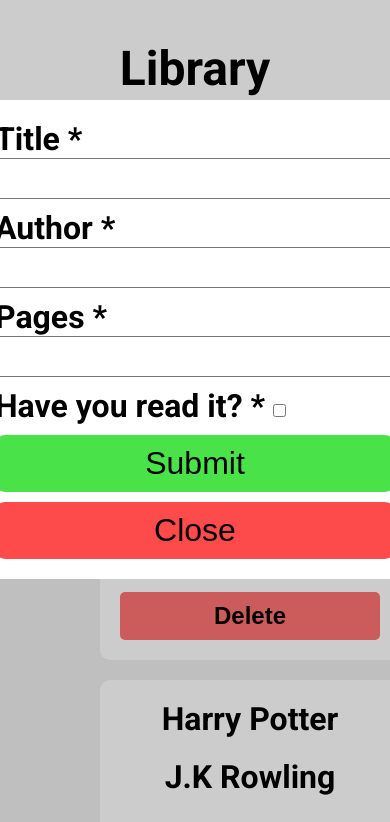
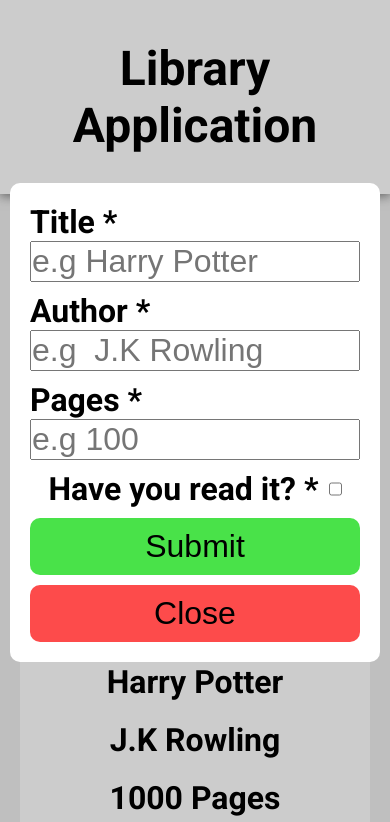
Before and after one commit to AngeloAXNGR/library-app, a plain HTML site: page index.html in a window 390 px wide. Both pictures are taken after a click on the button "Add a Book". Shown: the top 822 px of the page. Drawn offline with Linux system fonts and the light colour scheme.

Commit message:
Add media query to improve responsiveness of the webpage

```diff
--- a/index.html
+++ b/index.html
@@ -17,20 +17,20 @@
       <form action="/action_page.php" id="book-form">
         <div class="form-row">
           <label for="book-title">Title <span aria-label="required">*</span></label>
-          <input type="text" id="book-title" name="book-title" required>
+          <input type="text" id="book-title" name="book-title" placeholder="e.g Harry Potter" required>
         </div>
         <div class="form-row">
           <label for="book-author">Author <span aria-label="required">*</span></label>
-          <input type="text" id="book-author" name="book-author" required>
+          <input type="text" id="book-author" name="book-author" placeholder="e.g  J.K Rowling" required>
         </div>
         <div class="form-row">
           <label for="page-count">Pages <span aria-label="required">*</span></label>
-          <input type="number" id="page-count" name="page-count" required>
+          <input type="number" id="page-count" name="page-count" placeholder="e.g 100" required>
         </div>
         <div class="form-row">
           <label for="is-read">Have you read it? <span aria-label="required">*</span>
-            <input type="checkbox" id="is-read" name="is-read" required>
           </label>
+          <input type="checkbox" id="is-read" name="is-read" required>
 
         </div>
       </form>
--- a/scripts/script.js
+++ b/scripts/script.js
@@ -44,7 +44,6 @@ const bookFactory = (title, author, pages, isRead) =>{
 
 const Library = (library) =>{
   let bookCatalog = document.querySelector('.book-catalog');
-  // let form = Form();
   // Render Book Functions
   const displayBooks = () =>{
     for(let i = 0; i <= library.length - 1; i++){
--- a/styles/styles.css
+++ b/styles/styles.css
@@ -46,7 +46,6 @@ body{
 .main-content{
   width: 100%;
   margin: 20px 100px;
-  padding: 0 100px;
   display:flex;
   flex-direction: column;
   align-items: center;
@@ -66,9 +65,11 @@ body{
   display:grid;
   grid-template-columns: repeat(auto-fill, minmax(300px, 1fr));
   gap: 20px;
-  /* text-align: cent */
   position:relative;
+  padding: 0 20px;
 }
+
+
 
 .empty-list-message{
   position: absolute;
@@ -130,26 +131,29 @@ body{
 }
 
 
+
+
 #modal-cover{
   background-color: gray;
   width:100%;
   height: 100%;
   position:fixed;
   text-align: center;
-  padding: 100px 0;
   display:none; /*Modal Hidden by default*/
   justify-content: center;
+  align-items: center;
   background-color: rgba(0,0,0,0.2);
   z-index: 2;
 }
 
 #modal{
   display:flex;
-  width: 600px;
+  margin: 0 10px;
+  flex: 1 1 300px;
   flex-direction: column;
   gap:10px;
   background-color:white;
-  padding: 20px 100px;
+  padding: 20px 20px;
   position:fixed;
   border-radius: 10px;
 }
@@ -164,7 +168,19 @@ body{
 
 .form-row input{
   font-size: 2rem;
+  width: 100%;
 }
+
+.form-row:last-child{
+  display:flex;
+  justify-content: center;
+  gap: 10px;
+}
+
+#is-read{
+  flex: 0 0 10px;
+}
+
 
 .submit-button,
 .close-button{
@@ -191,3 +207,10 @@ body{
   background-color:rgb(253, 66, 66);
   font-weight: 700;
 }
+
+
+@media screen and (min-width: 960px){
+  .book-catalog{
+    padding: 0 100px;
+  }
+}
```
